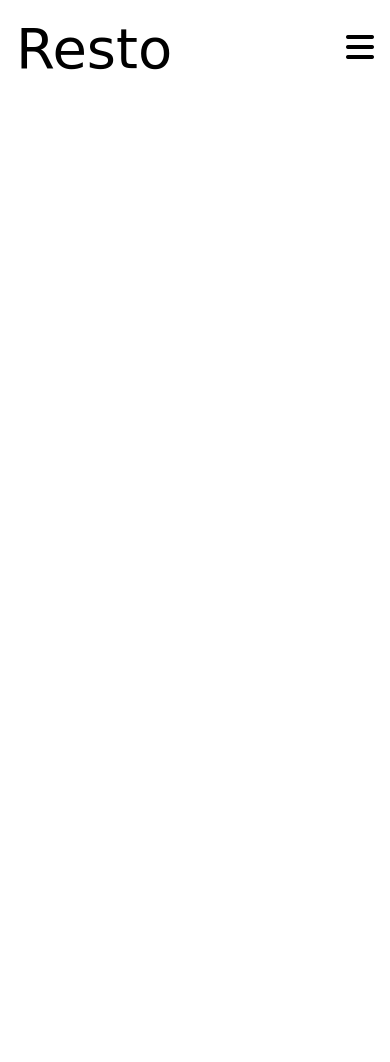
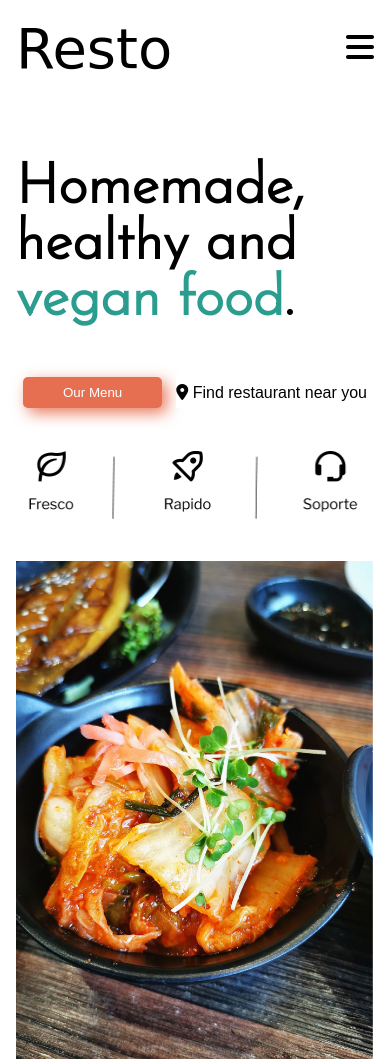
Before and after one commit to Kuboxxxxx/Resto, a plain HTML site: page index.html in a window 390 px wide. Before the commit the page ends 844 px from the top, so only its background shows below. Drawn offline with Linux system fonts and the light colour scheme; a web font is replaced by a local one.

Commit message:
Menu section fully styled responsively

```diff
--- a/index.html
+++ b/index.html
@@ -24,13 +24,20 @@
             <li id="menu"><i class="fa-solid fa-bars"></i></li>
         </ul>
     </nav>
-    <!--Main menu, front section
-        <h1>Homemade, healthy and vegan food.</h1>
-        <a href="">Menu</a>
-        <a href="">Location</a>
-        <img src="./img/icons.png" alt="Fresh, quick, support">
-        <img src="./img/dish1.png" alt="Fish dish">-->
     </header>
+    <main>
+    <!--Main menu, front section-->
+    <div class="menu--desktop">
+        <section class="menu--section">
+            <h1>Homemade, healthy and <span class="vegan">vegan food</span>.</h1>
+            <section class="menu--buttons">
+                <button class="our--menu">Our Menu</button>
+                <button class="local--res"><i class="fa-sharp fa-solid fa-location-dot"></i> Find restaurant near you</button>
+            </section>
+            <img src="./img/icons.png" alt="Fresh, quick, support">
+        </section>
+        <img src="./img/dish1.png" id="fish--dish" alt="Fish dish">
+    </div>
     <!--Specialties section-->
     <!--<section class="specialities">
         <h2>Specialties</h2>
@@ -132,6 +139,7 @@
             <textarea name="" id="" cols="30" rows="10"></textarea>
         </form>
     </section>-->
+    </main>
     <!--Footer, map, open hours, contact-->
     <footer>
         <div class="footer--container">
--- a/main.css
+++ b/main.css
@@ -30,6 +30,45 @@ header nav ul li{
     float: right;
     font-size: 2rem;
     padding-top: 15px;
+}
+
+/*header end*/
+
+/*main start*/
+
+/*main menu*/
+
+.menu--section h1{
+    font-size: 3.5rem;
+    margin: 3rem 0;
+}
+
+.vegan{
+    color: #2a9d8f;
+}
+
+.menu--buttons{
+    display: flex;
+    justify-content: space-around;
+}
+
+.our--menu{
+    background-color: #e76f51;
+    color: #fff;
+    padding: 0.5rem 2.5rem;
+    box-shadow: 5px 5px 15px #e76f51ec;
+    border: none;
+    border-radius: 5px;
+}
+
+.local--res{
+    border: none;
+    background-color: #fff;
+    font-size: 1rem;
+}
+
+.menu--section img{
+    margin: 2rem 0;
 }
 
 section{
@@ -107,4 +146,22 @@ img{
         display: none;
     }
 
+    /*header end*/
+
+    /*main start*/
+
+    /*menu section*/
+
+    .menu--desktop{
+        display: flex;
+        padding: 1rem;
+    }
+
+    .menu--section{
+        padding: 1rem;
+    }
+
+    #fish--dish{
+        width: 375px;
+    }
 }
```
